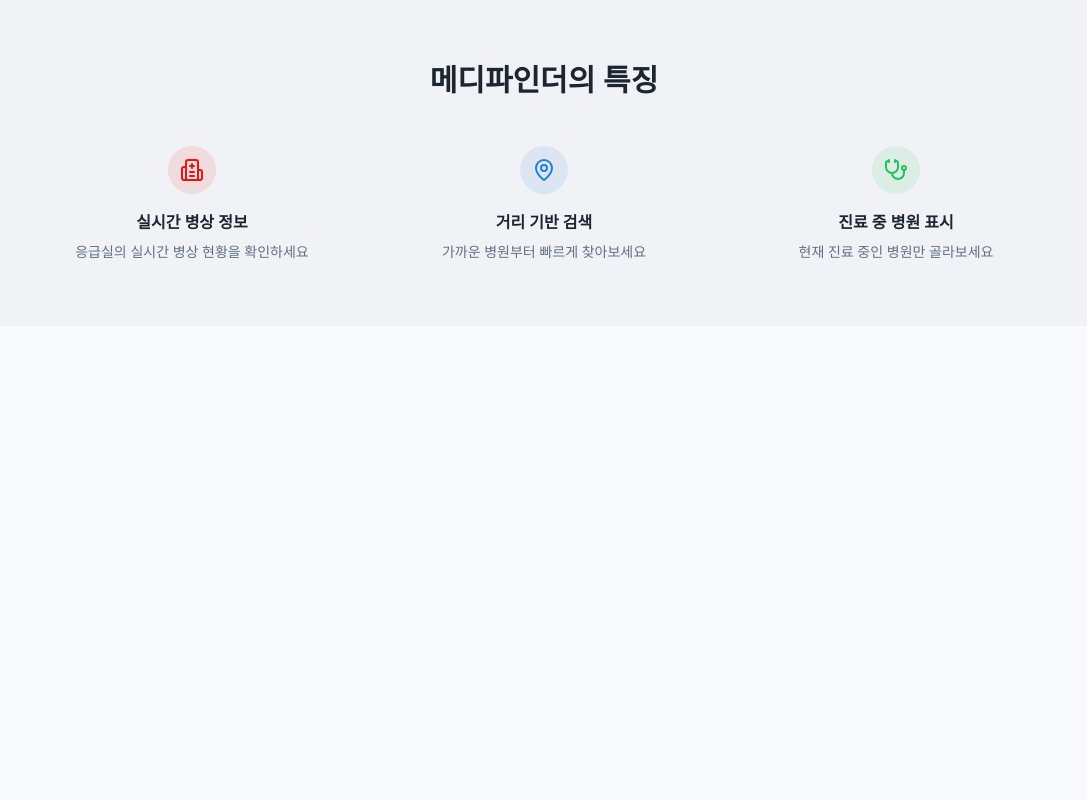
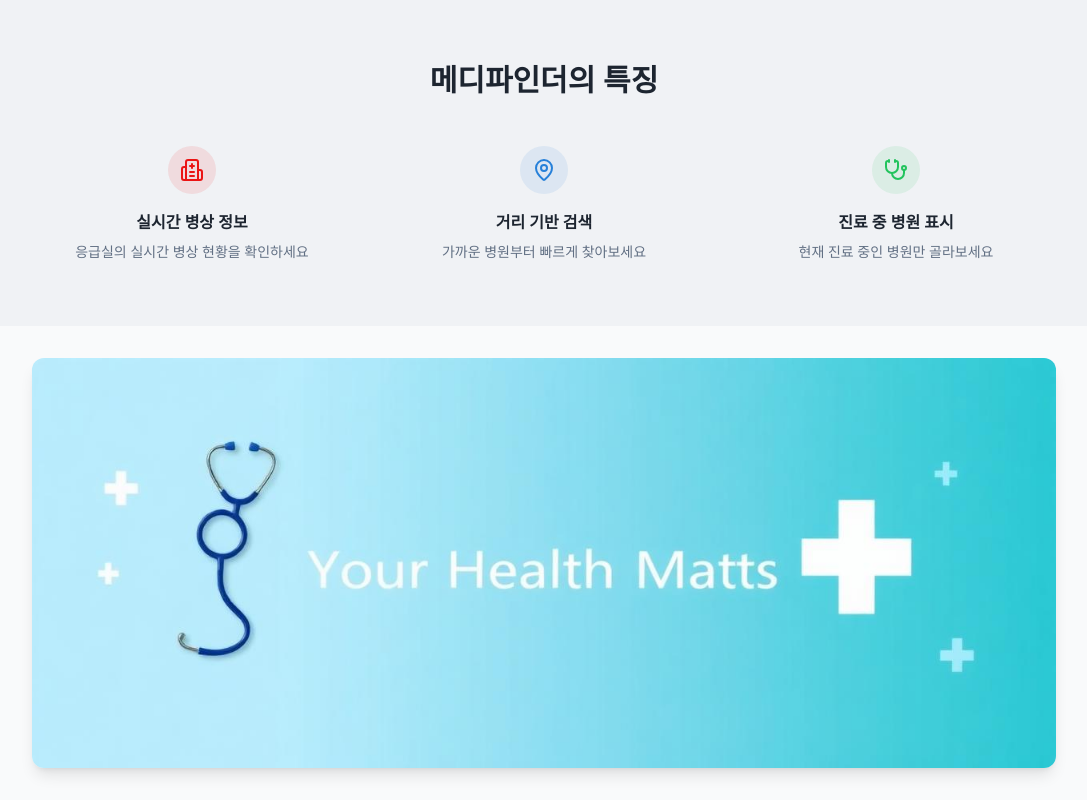
Before and after one commit to seossu/urgentcare-finder, a React (Vite) app: page / in a window 1280 px wide. Shown: the part 707-1507 px from the top of the page, without its empty margins (96-1183 px from the left). Before the commit the page ends 1033 px from the top, so only its background shows below. Built offline with nearby package versions, Linux system fonts and the light colour scheme; the HTML template or start-up script is replaced by a standard one.

Commit message:
Add temporary ad image

```diff
--- a/src/pages/Home.tsx
+++ b/src/pages/Home.tsx
@@ -5,6 +5,7 @@ import { MapPin, Hospital, Stethoscope, User } from "lucide-react";
 import { useNavigate } from "react-router-dom";
 import { supabase } from "@/integrations/supabase/client";
 import type { User as SupabaseUser } from "@supabase/supabase-js";
+import adBanner from "@/assets/ad-banner.jpg";
 
 const Home = () => {
   const navigate = useNavigate();
@@ -140,6 +141,21 @@ const Home = () => {
           </div>
         </div>
       </section>
+
+      {/* Advertisement Banner */}
+      <section className="container mx-auto px-4 py-8">
+        <div className="max-w-5xl mx-auto">
+          <img
+            src={adBanner}
+            alt="광고 배너"
+            className="w-full rounded-lg shadow-lg hover:shadow-xl transition-shadow cursor-pointer"
+            onClick={() => {
+              // 광고 클릭 시 동작 (필요시 수정)
+              console.log("광고 클릭");
+            }}
+          />
+        </div>
+      </section>
     </div>
   );
 };
```
Also changed, not shown: src/assets/ad-banner.jpg (added).
